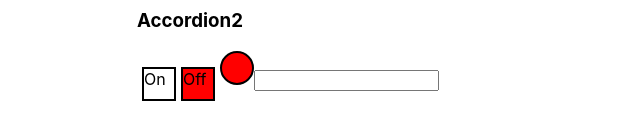
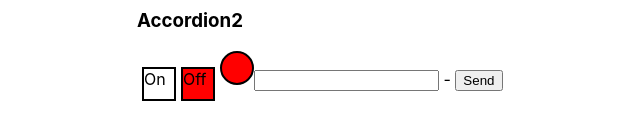
Before and after one commit to Olga841/react-kabzda-kak-podrbno, a React (Create React App) app: page / in a window 1280 px wide. Shown: the part 252-392 px from the top of the page, without its empty margins (303-943 px from the left). Built offline with nearby package versions, Linux system fonts and the light colour scheme.

Commit message:
Add OnChange to UncontrolledOnOff.tsx

```diff
--- a/src/UncontrolledOnOff.tsx
+++ b/src/UncontrolledOnOff.tsx
@@ -1,4 +1,4 @@
-import React from "react";
+import React, {ChangeEvent, useState} from "react";
 
 type UncontrolledOnOffPropsType = {
     on: boolean
@@ -33,12 +33,22 @@ export function UncontrolledOnOff(props: UncontrolledOnOffPropsType) {
         display: 'inline-block'
     }
 
+    const [value, setValue] = useState<string>('')
+
+    function onChangeHandler(e: ChangeEvent<HTMLInputElement>) {
+        setValue(e.currentTarget.value)
+    }
+    function onClickHandler () {
+
+    }
+
+
     return (
         <>
             <div onClick={() => props.onClick(!props.on)} style={onStyles}>On</div>
             <div onClick={() => props.onClick(!props.on)} style={offStyles}>Off</div>
             <div style={indicatorStyles}></div>
-            <input/>
+            <input onChange={onChangeHandler}/> - {value}<button onClick={onClickHandler}>Send</button>
         </>
     )
 }
```
